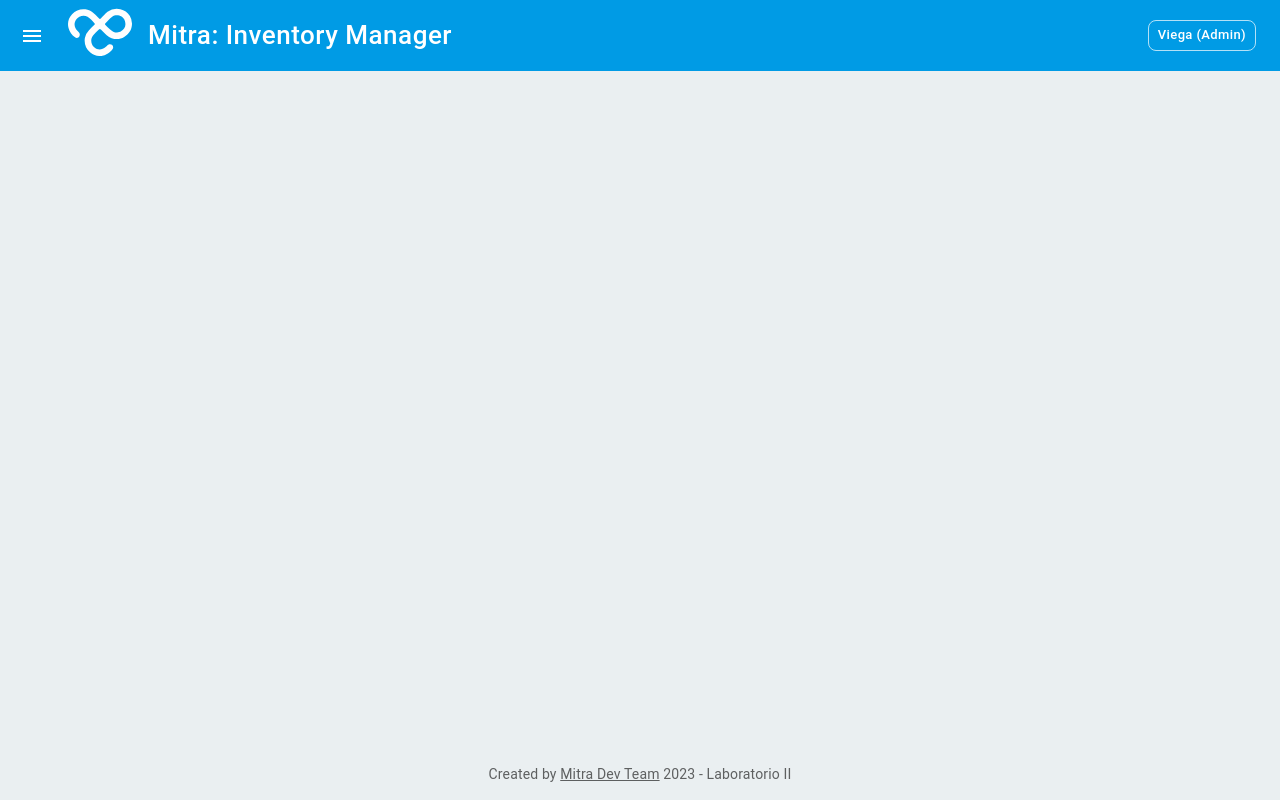
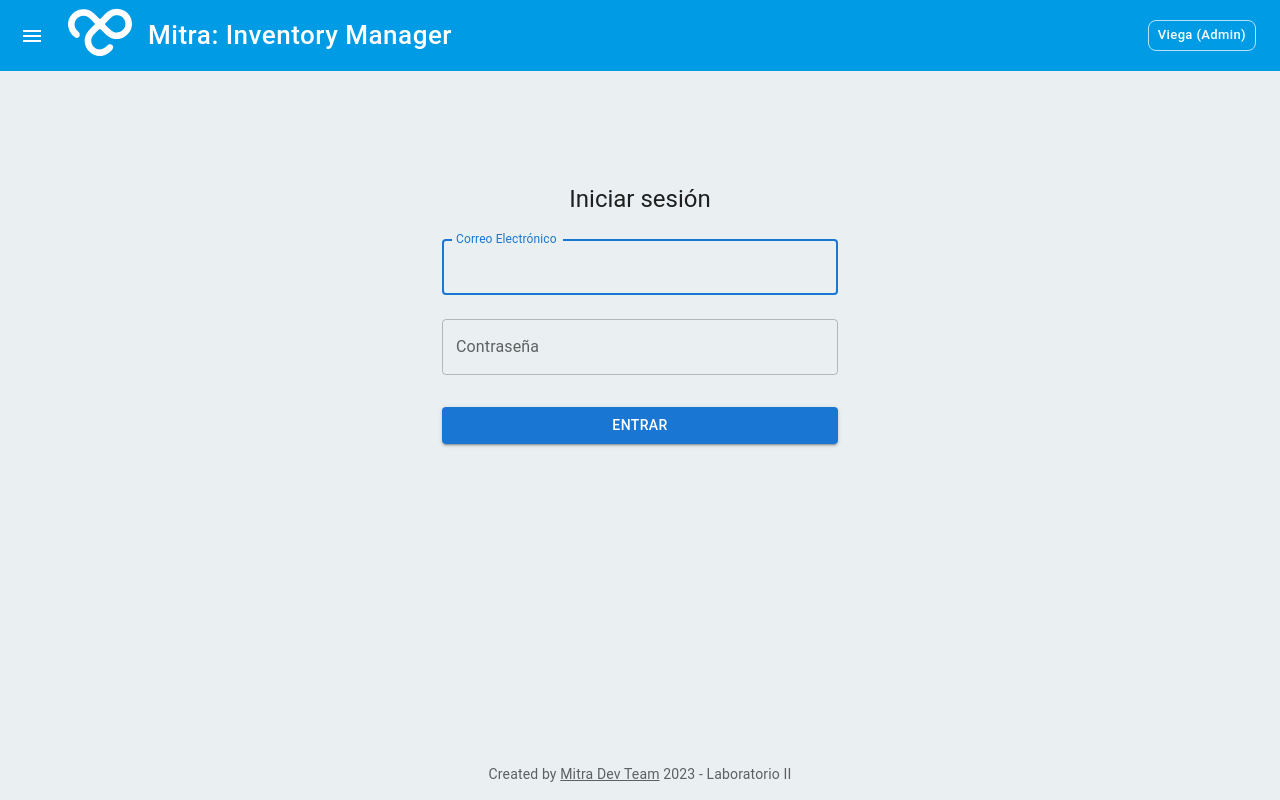
Before and after one commit to Warloy/pharmacy-3rd-impact-front, a React (Create React App) app in the folder aponia-app/: page / in a window 1280 px wide. Built offline with nearby package versions, Linux system fonts and the light colour scheme.

Commit message:
Temporary fixes

```diff
--- a/aponia-app/src/App.js
+++ b/aponia-app/src/App.js
@@ -19,7 +19,6 @@ import Login from './pages/Login';
 
 function App() {
   const [mobileOpen, setMobileOpen] = React.useState(false);
-  const drawerWidth = 256;
   const handleDrawerToggle = () => {
     setMobileOpen(!mobileOpen);
   };
@@ -33,8 +32,6 @@ function App() {
           sx={{ width: { sm: 0 }, flexShrink: { sm: 0 } }}
         >
         <Navigator
-              PaperProps={{ style: { width: drawerWidth } }}
-              variant="temporary"
               open={mobileOpen}
               onClose={handleDrawerToggle}
         />
@@ -46,7 +43,7 @@ function App() {
           <Box component="main" sx={{ flex: 1, py: 6, px: 4, bgcolor: '#eaeff1' }}>
             <Routes>
                 {/* Landing*/}
-                <Route exact path='/' element={<div/>}/>
+                <Route exact path='/' element={<Login/>}/>
                 {/* Login */}
                 <Route exact path='/login' element = {<Login/>}/>
                 {/* Admin/Cruds*/}
--- a/aponia-app/src/components/Navigator.js
+++ b/aponia-app/src/components/Navigator.js
@@ -6,7 +6,7 @@ export default function Navigator(props) {
   const { ...other } = props;
 
   return (
-    <Drawer variant="temporary" {...other}>
+    <Drawer variant="temporary" PaperProps={{ style: { width: 256 } }} {...other}>
       <CustomizedList
         userType={0}
       >
```
